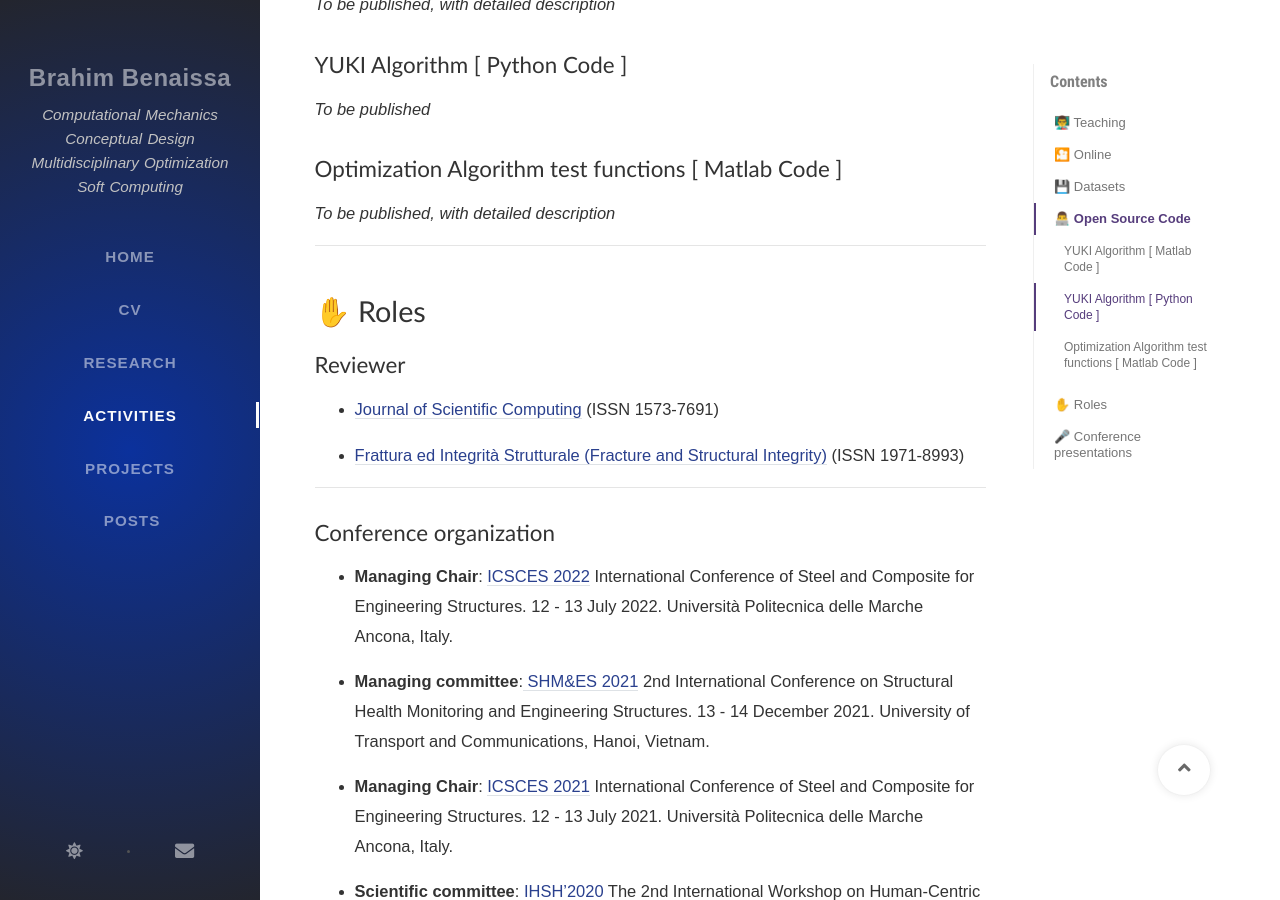
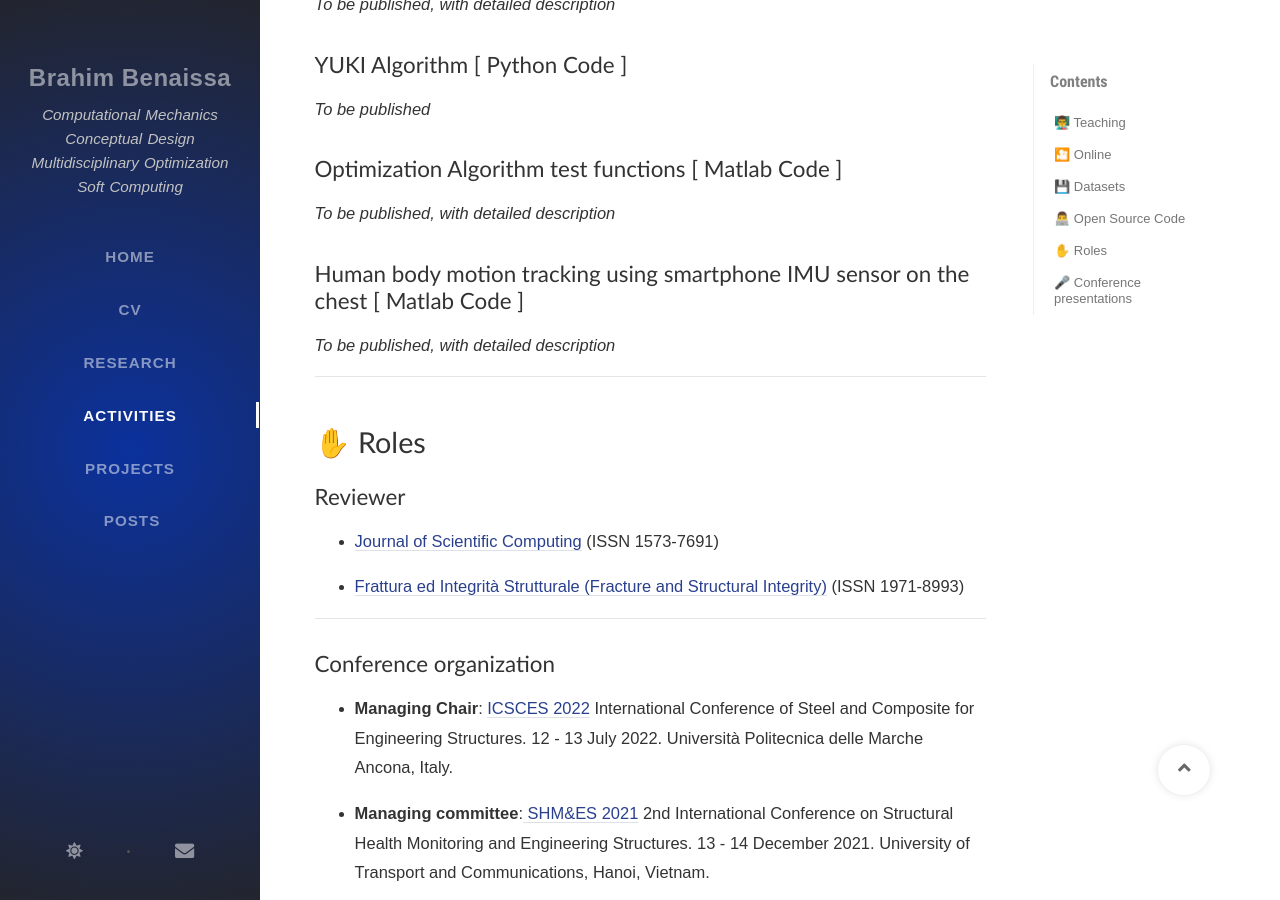
Before and after one commit to Brahim-Benaissa/Brahim-Benaissa.github.io, a Jekyll site: the page built from tabs/activities.md, in a window 1280 px wide and 900 px high, scrolled down 2072 px. Built offline with Jekyll 4.4.1, drawn with Linux system fonts in a browser that asks for light colours; nearby versions of some CDN libraries; some web fonts are replaced; comment, search, counter and statistics services are not loaded.

Commit message:
Update activities.md

```diff
--- a/tabs/activities.md
+++ b/tabs/activities.md
@@ -84,6 +84,10 @@
 
 -->
 
+## Human body motion tracking using smartphone IMU sensor on the chest [ Matlab Code ]
+
+*To be published, with detailed description*
+
 ---
 
 # ✋ Roles
```
